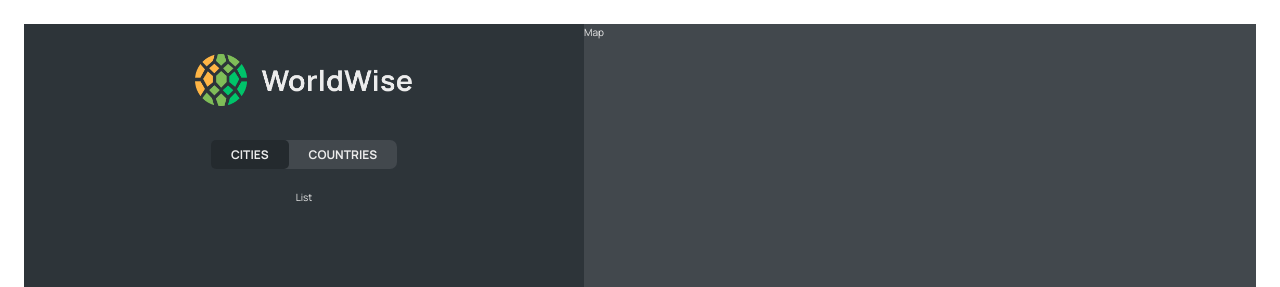
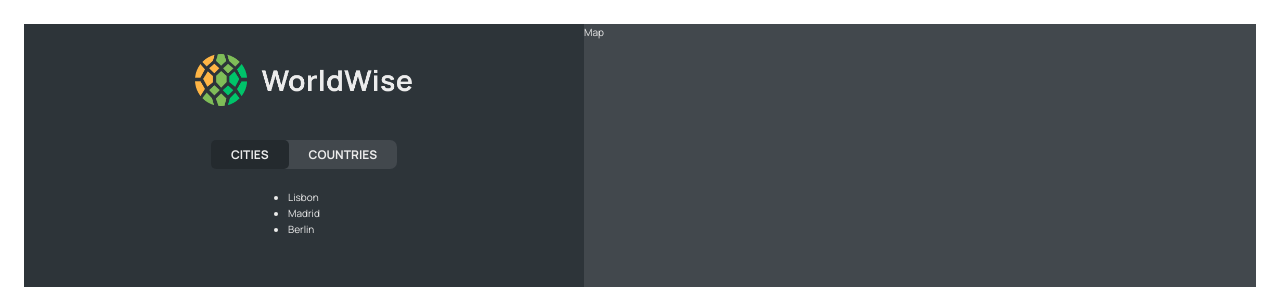
Before and after one commit to KaranMeghe/worldwise, a React (Vite) app: page /app/cities in a window 1280 px wide. Shown: the top 287 px of the page. Built offline with nearby package versions, Linux system fonts and the light colour scheme; data requests are answered from the project's data file.

Commit message:
fix - fixed isLoading state false in finally block.

```diff
--- /dev/null
+++ b/src/Components/City/CityItem.jsx
@@ -0,0 +1,9 @@
+import styles from './CityItem.module.css';
+
+const CityItem = ({ city }) => {
+    return (
+        <li>{city.cityName}</li>
+    )
+}
+
+export default CityItem
--- a/src/Components/City/CityList.jsx
+++ b/src/Components/City/CityList.jsx
@@ -1,11 +1,18 @@
 import styles from './City.module.css'
 import { useContext } from 'react'
 import CityContext from '../../Context /CityContext'
+import { CityItem, Spinner } from '../index';
 const CityList = () => {
-    const { cities } = useContext(CityContext);
-    console.log(cities)
+    const { cities, isLoading } = useContext(CityContext);
+    if (isLoading) {
+        return <Spinner />
+    }
     return (
-        <ul style={styles.cityList}>List</ul>
+        <ul style={styles.cityList}>
+            {cities.map((city) => {
+                return <CityItem city={city} key={city.id} />
+            })}
+        </ul>
     )
 }
 
--- a/src/Components/index.js
+++ b/src/Components/index.js
@@ -1,15 +1,17 @@
-import PageNav from "./PageNav/PageNav"
-import City from './City/City'
-import CityList from "./City/CityList"
-import CountryItem from './Country/CountryItem'
-import Form from './Form/Form'
-import Logo from './Logo/Logo'
-import Message from './Message/Message'
-import Spinner from './Spinner/Spinner'
-import SpinnerFullPage from './Spinner/SpinnerFullPage'
-import User from './User/User'
-import Map from './Map/Map'
-import SideBar from "./Sidebar/SideBar"
-import Footer from "./Footer/Footer"
-import AppNav from "./AppNav/AppNav"
-export { PageNav, City, CountryItem, Form, Logo, Message, Spinner, SpinnerFullPage, User, Map, SideBar, Footer, AppNav, CityList }
+import PageNav from "./PageNav/PageNav";
+import City from './City/City';
+import CityList from "./City/CityList";
+import CityItem from "./City/CityItem";
+import CountryItem from './Country/CountryItem';
+import Form from './Form/Form';
+import Logo from './Logo/Logo';
+import Message from './Message/Message';
+import Spinner from './Spinner/Spinner';
+import SpinnerFullPage from './Spinner/SpinnerFullPage';
+import User from './User/User';
+import Map from './Map/Map';
+import SideBar from "./Sidebar/SideBar";
+import Footer from "./Footer/Footer";
+import AppNav from "./AppNav/AppNav";
+
+export { PageNav, City, CountryItem, Form, Logo, Message, Spinner, SpinnerFullPage, User, Map, SideBar, Footer, AppNav, CityList, CityItem }
--- a/src/Context /CityContext.jsx
+++ b/src/Context /CityContext.jsx
@@ -6,7 +6,7 @@ const CityContext = createContext();
 const BASE_URL = 'http://localhost:3002'
 
 const CityProvider = ({ children }) => {
-    const [cities, setCities] = useState({});
+    const [cities, setCities] = useState([]);
     const [isLoading, setIsLoading] = useState(false);
 
     useEffect(() => {
@@ -16,10 +16,11 @@ const CityProvider = ({ children }) => {
                 const res = await fetch(`${BASE_URL}/cities`);
                 const data = await res.json();
                 setCities(data)
+                console.log(cities)
             } catch {
                 alert("There was an error at loading time")
             } finally {
-                setIsLoading(true)
+                setIsLoading(false)
             }
         }
         fetchCities()
```
